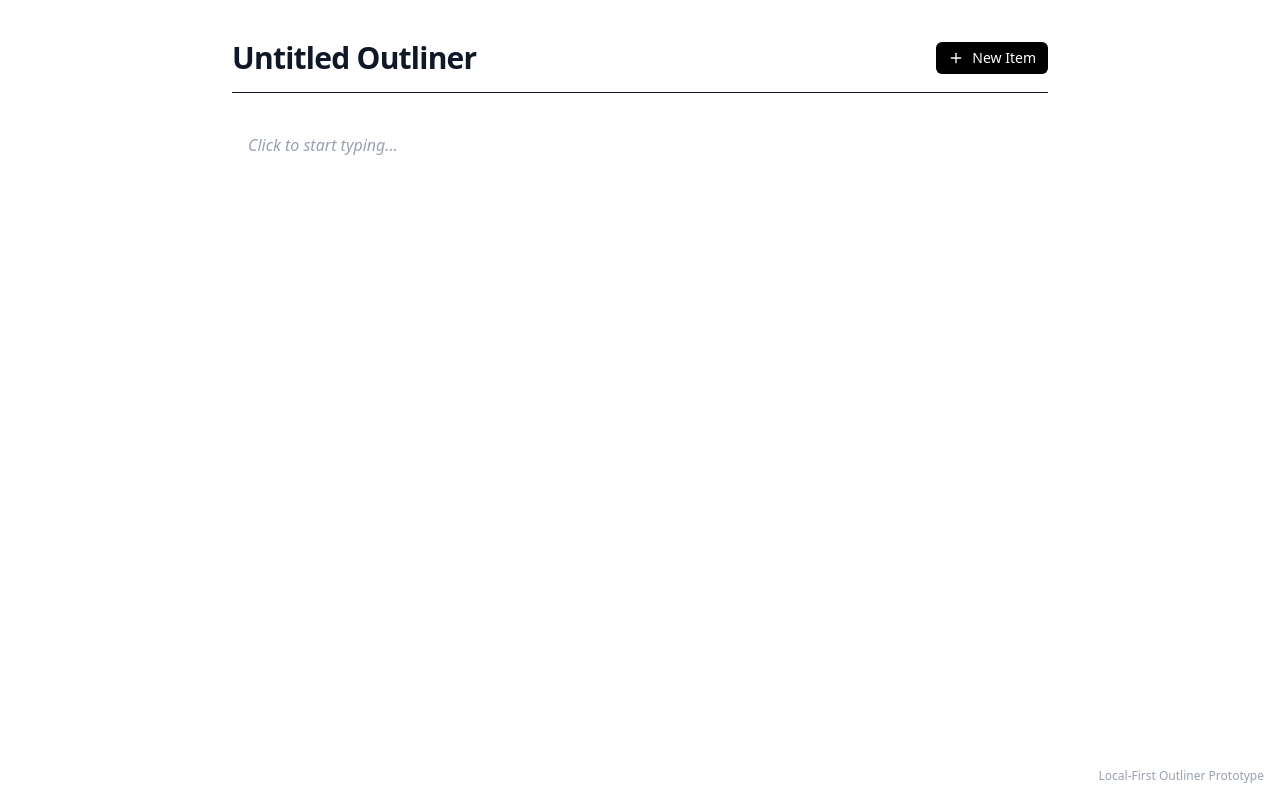
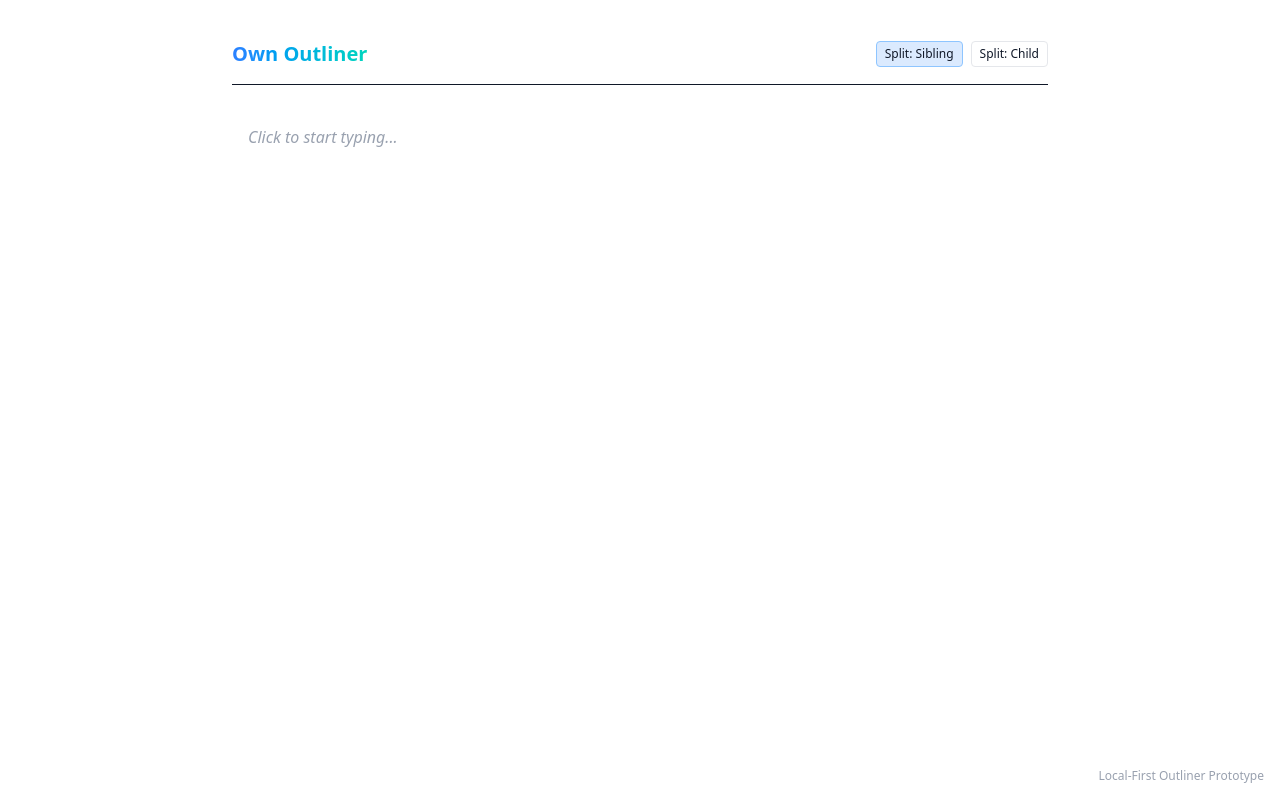
Before and after one commit to jadewisemann/own_outliner, a React (Vite) app: page / in a window 1280 px wide. Built offline with nearby package versions, Linux system fonts and the light colour scheme.

Commit message:
feat(ui): Add toggle for split behavior settings

```diff
--- a/src/App.tsx
+++ b/src/App.tsx
@@ -10,19 +10,31 @@ function App() {
   const addNode = useOutlinerStore((state) => state.addNode);
   const setHoistedNode = useOutlinerStore((state) => state.setHoistedNode);
 
+  const settings = useOutlinerStore((state) => state.settings);
+  const setSetting = useOutlinerStore((state) => state.setSetting);
+
   if (!rootNode) return <div className="p-10">Loading...</div>;
 
   return (
     <div className="min-h-screen bg-white text-gray-900 p-10 max-w-4xl mx-auto">
       <header className="mb-8 border-b pb-4 flex justify-between items-center">
-        <h1 className="text-3xl font-bold tracking-tight text-gray-900">Untitled Outliner</h1>
-        <button
-          onClick={() => addNode(rootNodeId)}
-          className="flex items-center gap-2 px-3 py-1.5 bg-black text-white rounded-md text-sm hover:opacity-80 transition"
-        >
-          <Plus size={16} />
-          New Item
-        </button>
+        <h1 className="text-xl font-bold bg-clip-text text-transparent bg-gradient-to-r from-blue-500 to-teal-400">
+          Own Outliner
+        </h1>
+        <div className="text-xs flex gap-2">
+          <button
+            className={`px-2 py-1 rounded border ${settings.splitBehavior === 'sibling' ? 'bg-blue-100 border-blue-300' : 'bg-white border-gray-200'}`}
+            onClick={() => setSetting('splitBehavior', 'sibling')}
+          >
+            Split: Sibling
+          </button>
+          <button
+            className={`px-2 py-1 rounded border ${settings.splitBehavior === 'child' ? 'bg-blue-100 border-blue-300' : 'bg-white border-gray-200'}`}
+            onClick={() => setSetting('splitBehavior', 'child')}
+          >
+            Split: Child
+          </button>
+        </div>
       </header>
 
       <main className="pl-2">
```
